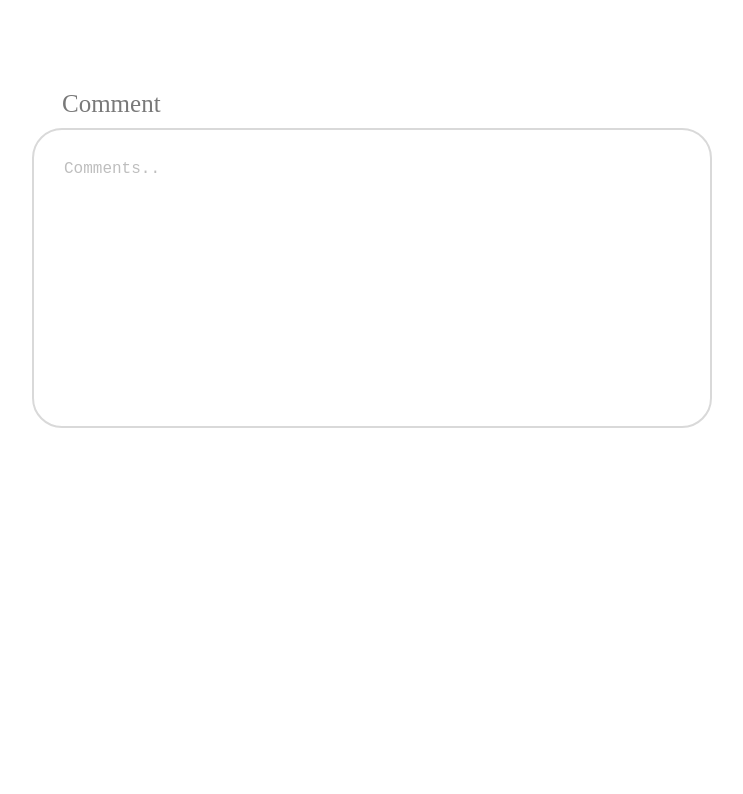
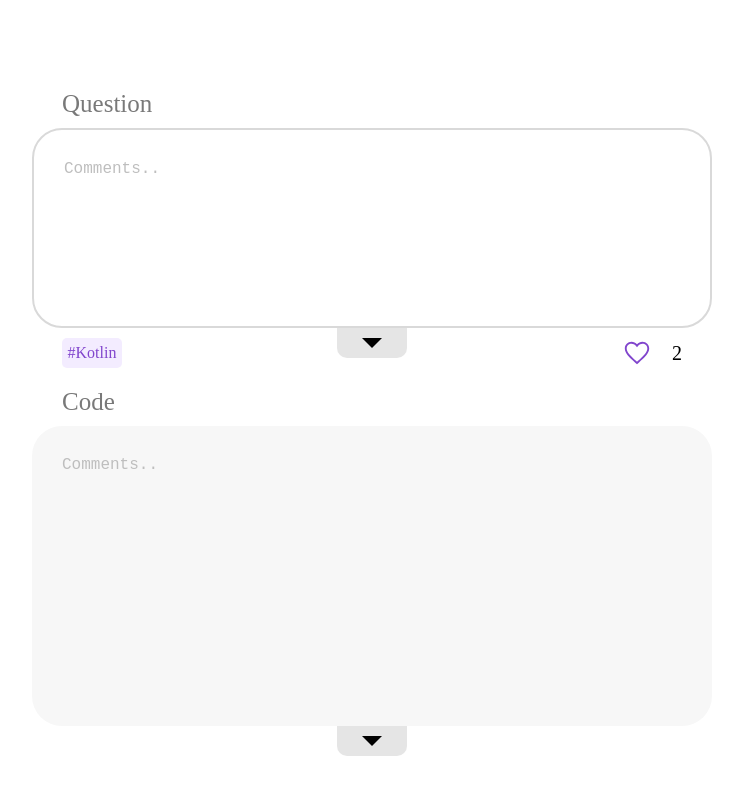
Before and after one commit to 1-yuna/STDERR, a React (Vite) app in the folder Project-Stderr/frontend/: page / in a window 1280 px wide. Shown: the top 794 px of the page, without its empty margins (268-1011 px from the left). Built offline with nearby package versions, Linux system fonts and the light colour scheme.

Commit message:
[style] question 컴포넌트 완료

```diff
--- a/Project-Stderr/frontend/src/components/ContentElements/Comment.jsx
+++ b/Project-Stderr/frontend/src/components/ContentElements/Comment.jsx
@@ -2,7 +2,7 @@
 import React from "react";
 import styled from "styled-components";
 
-const CodeBody = styled.div`
+const CommentBody = styled.div`
   width: 100%;
 `;
 
@@ -39,12 +39,12 @@ const Text = styled.textarea`
 
 function Comment() {
   return (
-    <CodeBody>
+    <CommentBody>
       <Title>Comment</Title>
       <TextBox>
         <Text type="text" placeholder="Comments.." />
       </TextBox>
-    </CodeBody>
+    </CommentBody>
   );
 }
 
--- /dev/null
+++ b/Project-Stderr/frontend/src/components/ContentElements/Question.jsx
@@ -0,0 +1,142 @@
+// eslint-disable-next-line no-unused-vars
+import React from "react";
+import styled from "styled-components";
+import { IoMdArrowDropdown } from "react-icons/io";
+import { IoMdHeartEmpty } from "react-icons/io";
+
+const QuestionBody = styled.div`
+  width: 100%;
+`;
+
+const Title = styled.div`
+  width: 100%;
+  padding: 10px 30px;
+  font-size: 25px;
+  color: #797979;
+`;
+
+const TextBox = styled.div`
+  display: flex;
+  justify-content: center;
+  align-items: center;
+  width: 100%;
+  height: 200px;
+  background-color: white;
+  border-radius: 30px;
+  border: 2px solid #d9d9d9;
+`;
+
+const Text = styled.textarea`
+  width: calc(100% - 60px);
+  height: calc(100% - 60px);
+  background-color: white;
+  border: none;
+  outline: none;
+  font-size: 16px;
+  resize: none;
+  &::placeholder {
+    color: #bebebe;
+  }
+`;
+
+const BottomBox = styled.div`
+  display: flex;
+  justify-content: space-between;
+  align-items: center;
+  width: 100%;
+  height: 50px;
+  padding: 10px 30px;
+`;
+
+const FirstBox = styled.div`
+  display: flex;
+  justify-content: flex-start;
+  align-items: center;
+  width: 33%;
+  height: 100%;
+`;
+
+const TagBox = styled.div`
+  display: flex;
+  justify-content: center;
+  align-items: center;
+  width: 60px;
+  height: 100%;
+  background-color: #f3ecff;
+  color: #8145cd;
+  text-align: center;
+  border-radius: 5px;
+`;
+
+const SecondBox = styled.div`
+  display: flex;
+  justify-content: center;
+  align-items: center;
+  width: 33%;
+  height: 100%;
+  margin-bottom: 20px;
+`;
+
+const Button = styled.button`
+  display: flex;
+  justify-content: center;
+  align-items: center;
+  width: 70px;
+  height: 30px;
+  background-color: #e5e5e5;
+  border: none;
+  cursor: pointer;
+  border-radius: 0 0 10px 10px;
+`;
+
+const ThreeBox = styled.div`
+  display: flex;
+  justify-content: flex-end;
+  align-items: center;
+  width: 33%;
+  height: 100%;
+`;
+
+const HeartBox = styled.div`
+  display: flex;
+  justify-content: flex-end;
+  align-items: center;
+  width: 100px;
+  height: 100%;
+  font-size: 20px;
+`;
+
+const HeartIcon = styled(IoMdHeartEmpty)`
+  padding-right: 20px; /* 패딩 값 설정 */
+  font-size: 50px;
+  color: #8145cd;
+`;
+
+function Question() {
+  return (
+    <QuestionBody>
+      <Title>Question</Title>
+      <TextBox>
+        <Text type="text" placeholder="Comments.." />
+      </TextBox>
+      <BottomBox>
+        <FirstBox>
+          <TagBox>#Kotlin</TagBox>
+        </FirstBox>
+        <SecondBox>
+          <Button>
+            <IoMdArrowDropdown size={40} />
+          </Button>
+        </SecondBox>
+
+        <ThreeBox>
+          <HeartBox>
+            <HeartIcon />2
+          </HeartBox>
+        </ThreeBox>
+      </BottomBox>
+    </QuestionBody>
+  );
+}
+
+export default Question;
--- a/Project-Stderr/frontend/src/pages/HomePage.jsx
+++ b/Project-Stderr/frontend/src/pages/HomePage.jsx
@@ -1,12 +1,14 @@
 // eslint-disable-next-line no-unused-vars
 import React from "react";
-import Comment from "../components/ContentElements/Comment.jsx";
+import Question from "../components/ContentElements/Question.jsx";
+import Code from "../components/ContentElements/Code.jsx";
 import Background from "../components/Background";
 
 function HomePage() {
   return (
     <Background>
-      <Comment />
+      <Question />
+      <Code />
     </Background>
   );
 }
```
